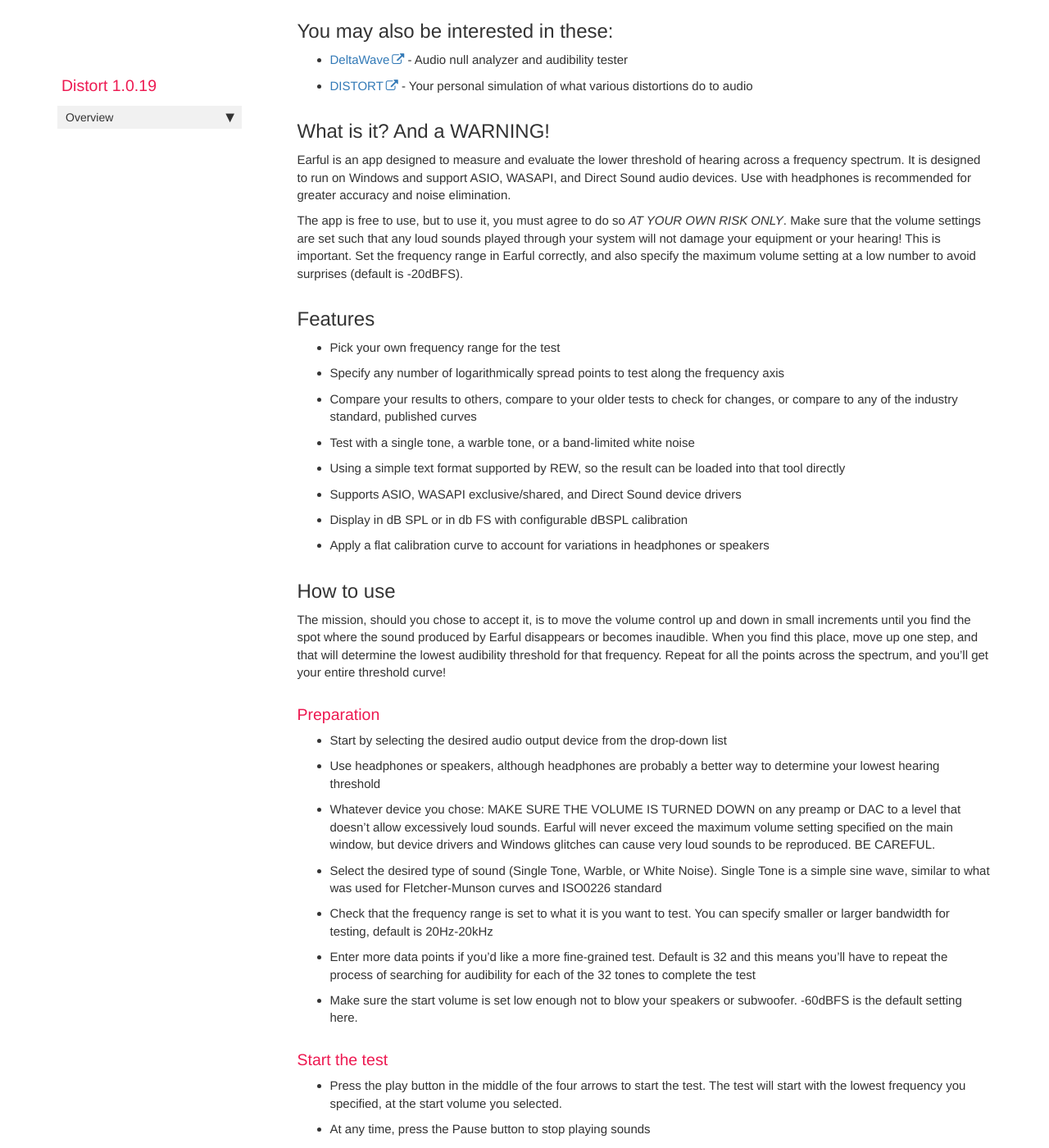
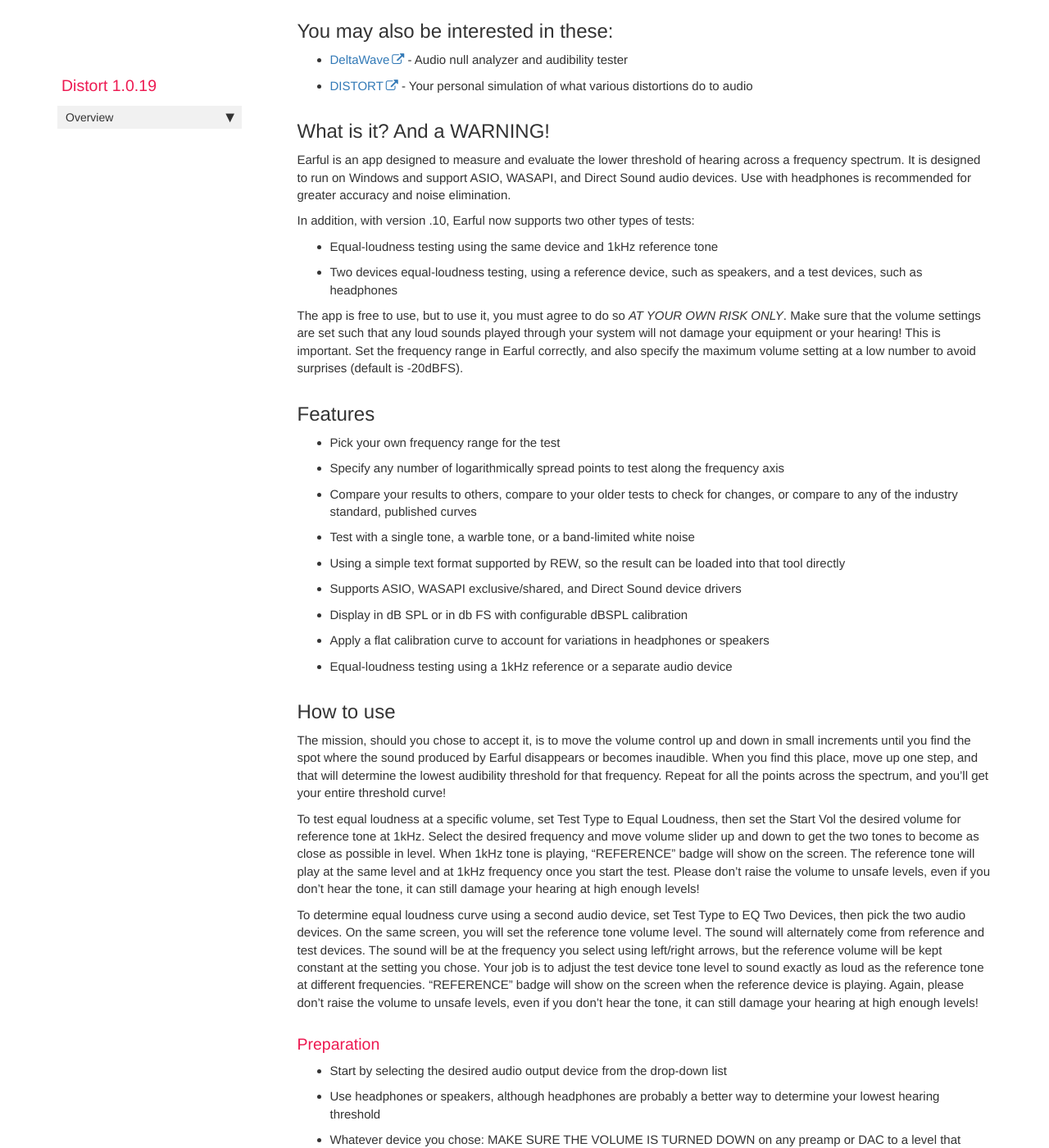
Before and after one commit to pkane2001/Distort, a Jekyll site: the page built from docs/earful.md, in a window 1280 px wide and 1400 px high, scrolled down 745 px. Shown: the whole window at 82% size. Built offline with Jekyll 4.4.1, drawn with Linux system fonts in a browser that asks for light colours; nearby versions of some CDN libraries; our own code applies the rules of GitHub Pages for plain Markdown files; comment, search, counter and statistics services are not loaded; some of the changed text lies outside the part shown.

Commit message:
Earful 1.0.10

```diff
--- a/docs/earful.md
+++ b/docs/earful.md
@@ -18,7 +18,7 @@ comments: true
 <br>
 
 
-<a href="EarfulSetup.zip">Download Earful for Windows v1.0.9   <input type="image" id="ear" alt="Earful" src="images/earful_logo.png" width="30" align="top" />   </a>
+<a href="EarfulSetup.zip">Download Earful for Windows v1.0.10   <input type="image" id="ear" alt="Earful" src="images/earful_logo.png" width="30" align="top" />   </a>
 
 
 
@@ -31,6 +31,10 @@ comments: true
 ## What is it? And a WARNING!
 Earful is an app designed to measure and evaluate the lower threshold of hearing across a frequency spectrum. It is designed to run on Windows and support ASIO, WASAPI, and Direct Sound audio devices. Use with headphones is recommended for greater accuracy and noise elimination.
 
+In addition, with version .10, Earful now supports two other types of tests:
+* Equal-loudness testing using the same device and 1kHz reference tone
+* Two devices equal-loudness testing, using a reference device, such as speakers, and a test devices, such as headphones
+
 The app is free to use, but to use it, you must agree to do so *AT YOUR OWN RISK ONLY*. Make sure that the volume settings are set such that any loud sounds played through your system will not damage your equipment or your hearing! This is important. Set the frequency range in Earful correctly, and also specify the maximum volume setting at a low number to avoid surprises (default is -20dBFS).
 
 ## Features
@@ -42,9 +46,14 @@ The app is free to use, but to use it, you must agree to do so *AT YOUR OWN RISK
 * Supports ASIO, WASAPI exclusive/shared, and Direct Sound device drivers
 * Display in dB SPL or in db FS with configurable dBSPL calibration
 * Apply a flat calibration curve to account for variations in headphones or speakers
+* Equal-loudness testing using a 1kHz reference or a separate audio device
 
 ## How to use
 The mission, should you chose to accept it, is to move the volume control up and down in small increments until you find the spot where the sound produced by Earful disappears or becomes inaudible. When you find this place, move up one step, and that will determine the lowest audibility threshold for that frequency. Repeat for all the points across the spectrum, and you'll get your entire threshold curve!
+
+To test equal loudness at a specific volume, set Test Type to Equal Loudness, then set the Start Vol the desired volume for reference tone at 1kHz. Select the desired frequency and move volume slider up and down to get the two tones to become as close as possible in level. When 1kHz tone is playing, "REFERENCE" badge will show on the screen. The reference tone will play at the same level and at 1kHz frequency once you start the test. Please don't raise the volume to unsafe levels, even if you don't hear the tone, it can still damage your hearing at high enough levels!
+
+To determine equal loudness curve using a second audio device, set Test Type to EQ Two Devices, then pick the two audio devices. On the same screen, you will set the reference tone volume level. The sound will alternately come from reference and test devices. The sound will be at the frequency you select using left/right arrows, but the reference volume will be kept constant at the setting you chose. Your job is to adjust the test device tone level to sound exactly as loud as the reference tone at different frequencies. "REFERENCE" badge will show on the screen when the reference device is playing. Again, please don't raise the volume to unsafe levels, even if you don't hear the tone, it can still damage your hearing at high enough levels!
 
 ### Preparation
 * Start by selecting the desired audio output device from the drop-down list
@@ -76,6 +85,12 @@ The mission, should you chose to accept it, is to move the volume control up and
 * Clear All button on the right allows all the data to be cleared from Earful to start over. Please save any data that you may have captured up to this point, as it will be lost.
 
 That's it for now! Hope you find Earful useful, and looking forward to your feedback.
+
+## Changes in 1.0.10
+* Added Test Type selector
+* Added Equal Loudness Curve test
+* Added Two-device Equal Loudness test
+* Added REFERENCE badge indicator
 
 ## Changes in 1.0.9
 * Added Clipping indicator
```
Also changed, not shown: other parts of docs/earful.md (+1 -1 lines), 1 other file.
